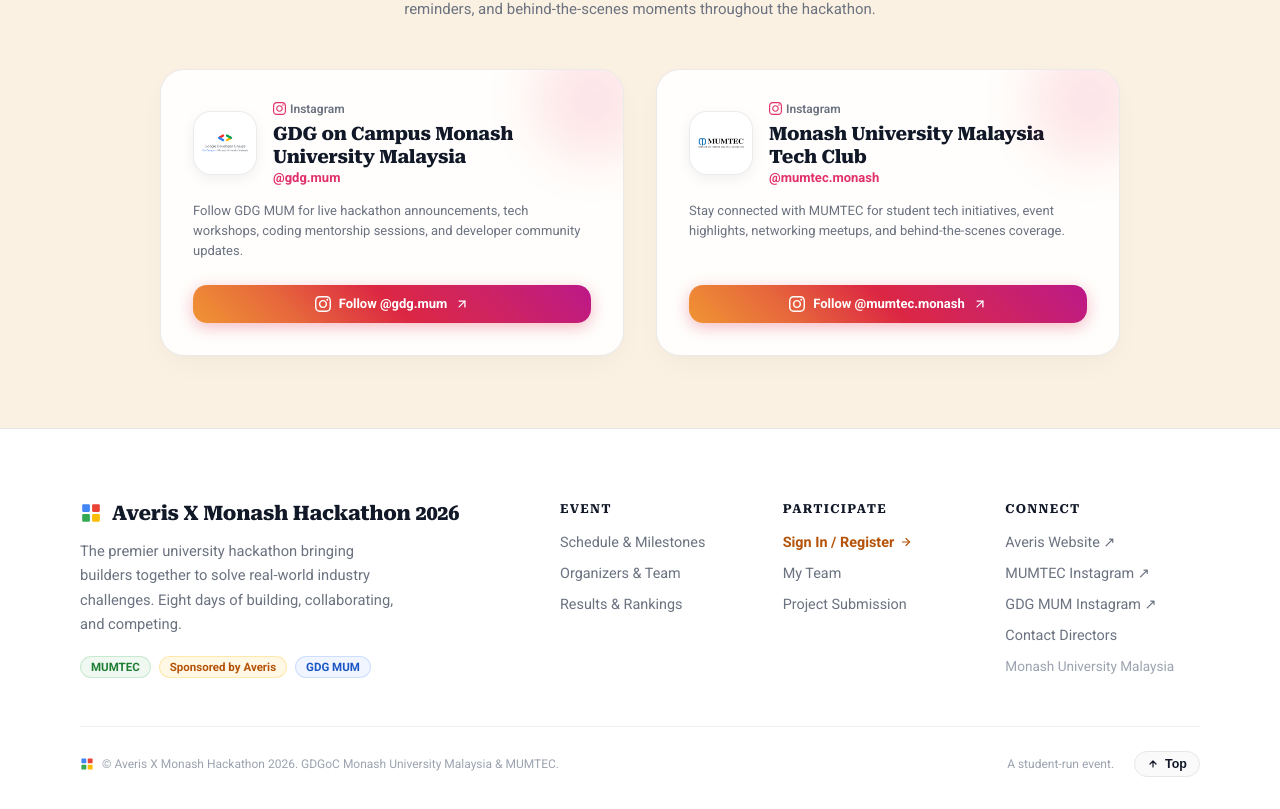
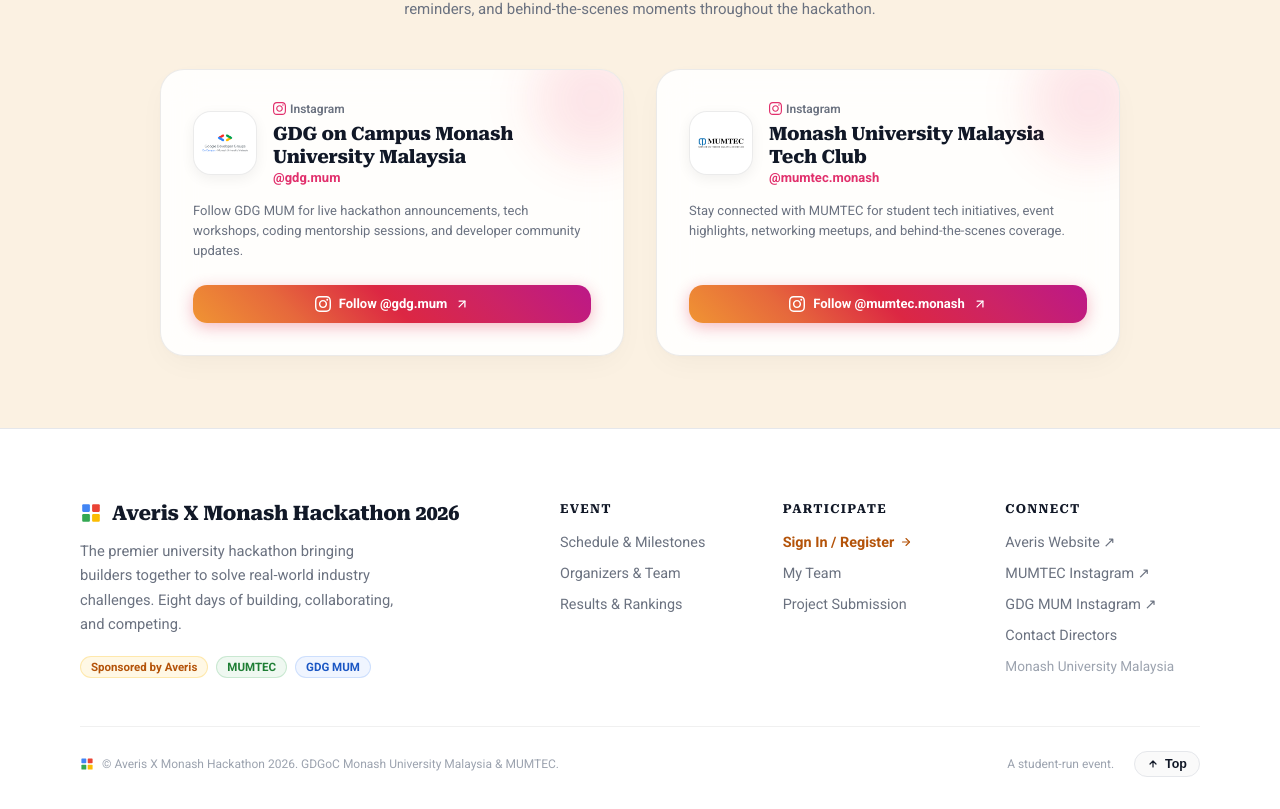
Before and after one commit to mum-hackathon-2026/hackathon-website, an Angular app in the folder frontend/: page / in a window 1280 px wide. Shown: the part 6737-7546 px from the top of the page. Built offline with nearby package versions, Linux system fonts and the light colour scheme; no server answers.

Commit message:
fix(ui): update footer order to Sponsors (Averis), MUMTEC, GDG MUM

```diff
--- a/frontend/src/app/pages/home/footer/footer.html
+++ b/frontend/src/app/pages/home/footer/footer.html
@@ -18,8 +18,8 @@
           challenges. Eight days of building, collaborating, and competing.
         </p>
         <div class="footer__badges">
+          <span class="footer__badge footer__badge--amber">Sponsored by Averis</span>
           <span class="footer__badge footer__badge--green">MUMTEC</span>
-          <span class="footer__badge footer__badge--amber">Sponsored by Averis</span>
           <span class="footer__badge footer__badge--blue">GDG MUM</span>
         </div>
       </div>
```
